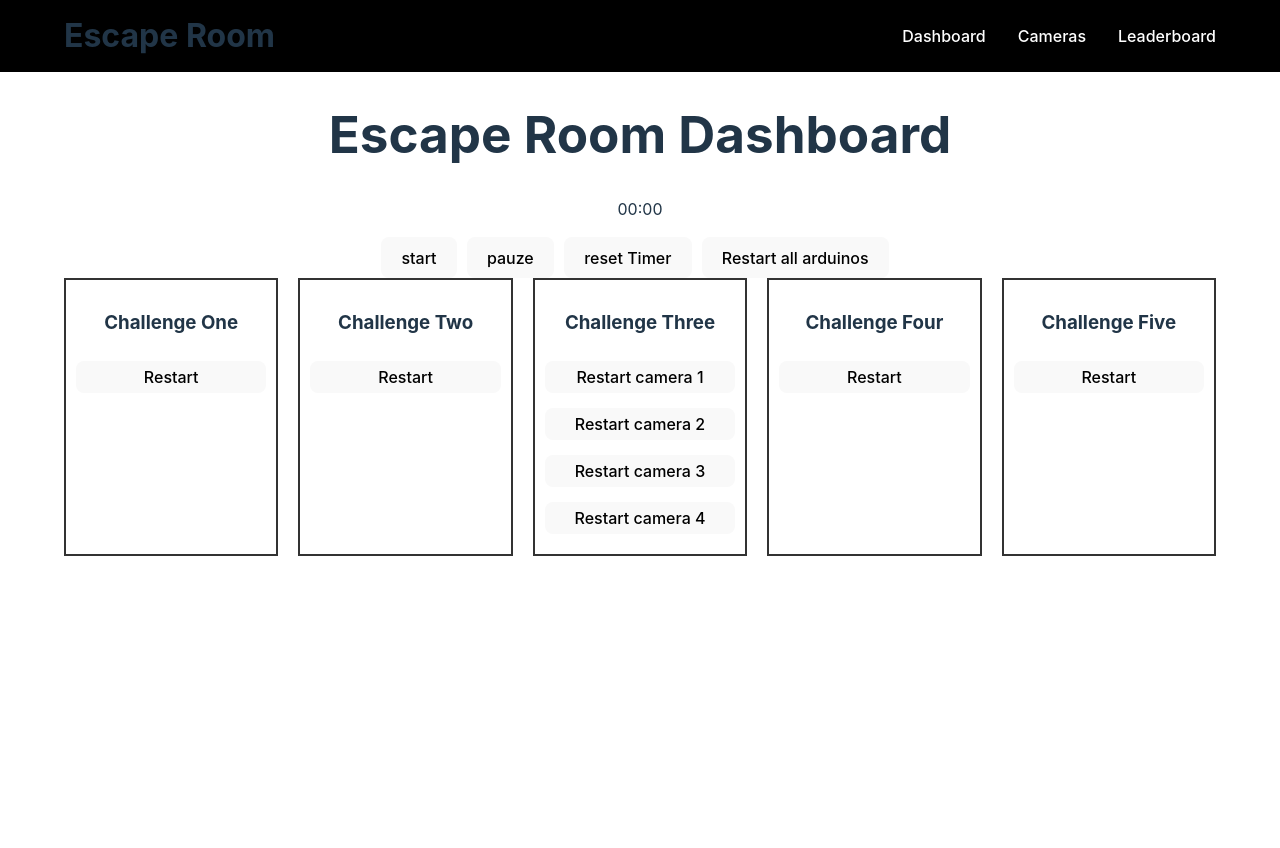
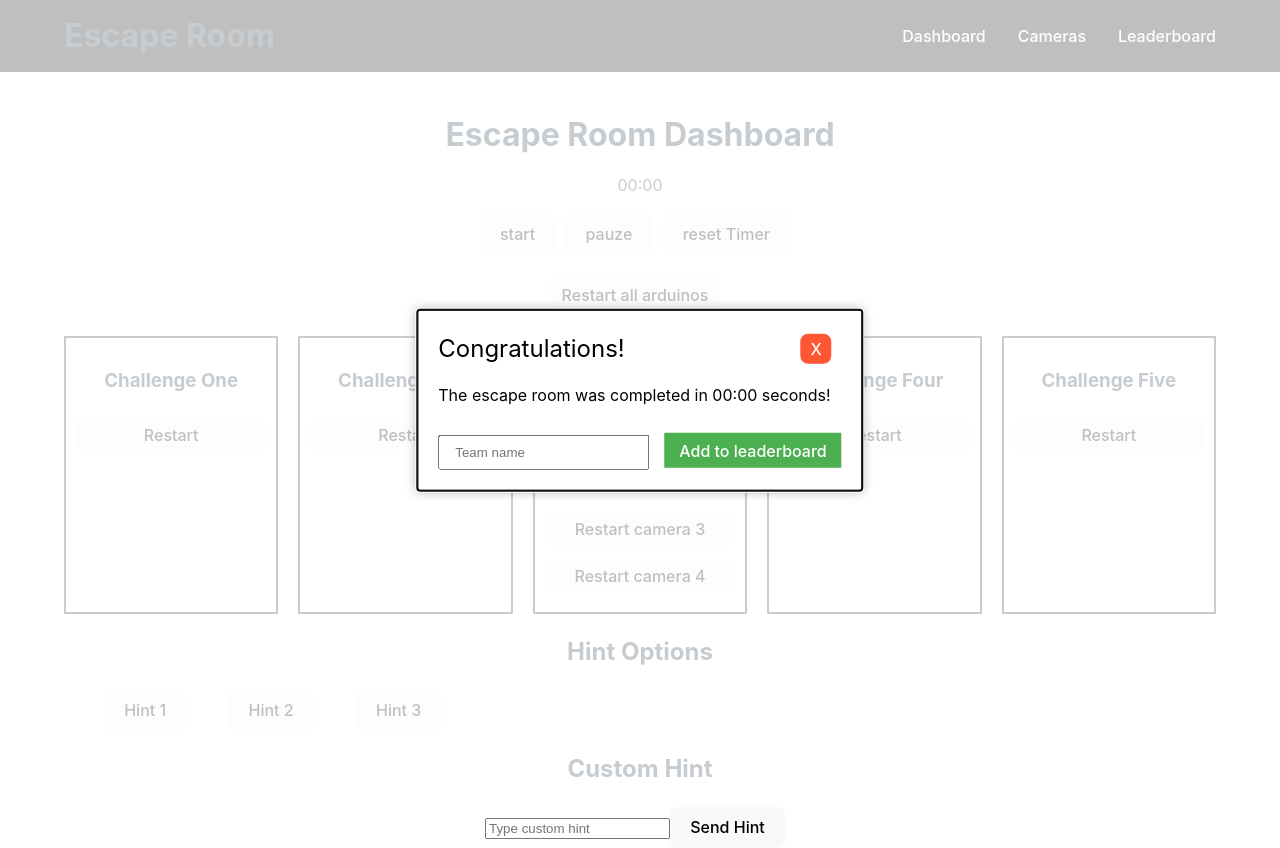
Before and after one commit to woutertack/wot-2, a React (Vite) app in the folder client/: page / in a window 1280 px wide. Before the commit the page ends 800 px from the top, so only its background shows below. Built offline with nearby package versions, Linux system fonts and the light colour scheme; no server answers.

Commit message:
Cleaning up files +css + leaderboard

```diff
--- a/client/src/Dashboard.css
+++ b/client/src/Dashboard.css
@@ -48,7 +48,7 @@
   cursor: pointer;
 }
 
-.modal {
+/* .modal {
   position: absolute;
   top: 50%;
   left: 50%;
@@ -74,15 +74,105 @@
 
  .completionTitle {
   margin-top: 0;
+  display: flex;
+
  }
 
- .title{
-  display: flex;
-  font-size: 15px;
+ .titleModal{
+
+  font-size: 18px;
+  font-weight: bold;
+  margin-top: 45px;
+  margin-bottom: 15px;
  }
 
- .close{
-  font-size: 15px;
-  margin: 5px;
-  padding: 0px 5px;
- }
+ .closeButton{
+  margin-left: auto;
+  cursor: pointer;
+  font-size: 18px;
+  justify-content: flex-end;
+  margin-top: 25px;
+  margin-bottom: 15px;
+ } */
+
+
+ /* Add these styles to your CSS file or style section */
+
+.modal {
+  position: fixed;
+  top: 50%;
+  left: 50%;
+  transform: translate(-50%, -50%);
+  background-color: #fff;
+  padding: 20px;
+  border: 2px solid #333;
+  box-shadow: 0 0 10px rgba(0, 0, 0, 0.3);
+  color: #000;
+}
+
+.completionTitle {
+  display: flex;
+  justify-content: space-between;
+  align-items: center;
+}
+
+.titleModal {
+  font-size: 1.5em;
+  margin: 0;
+}
+
+.closeButton {
+  background-color: #ff5733;
+  color: #fff;
+  border: none;
+  padding: 5px 10px;
+  cursor: pointer;
+}
+
+.closeButton:hover {
+  background-color: #ff3d00;
+}
+
+.teamNameInput {
+  margin-top: 10px;
+  padding: 8px 15px;
+}
+
+.submitButton {
+  display: inline-block;
+  margin-top: 10px;
+  margin-left: 15px;
+  padding: 5.5px 15px;
+  background-color: #4caf50;
+  color: #fff;
+  text-decoration: none;
+  cursor: pointer;
+}
+
+.submitButton:hover {
+  background-color: #45a049;
+}
+
+
+.timerContainer{
+  display: flex;
+  justify-content: center;
+  align-items: center;
+  margin-top: 5px;
+  margin-bottom: 20px;
+}
+
+.restartAll{
+
+  margin-bottom: 20px;
+  padding: 10px;
+  cursor: pointer;
+
+}
+
+.titleEscapeRoom{
+  font-size: 32px;
+  font-weight: bold;
+  margin-top: 45px;
+  margin-bottom: 5px;
+}
--- a/client/src/Dashboard.jsx
+++ b/client/src/Dashboard.jsx
@@ -1,9 +1,6 @@
 // Dashboard.jsx
 import React, { useState, useEffect, useCallback } from 'react';
 import './Dashboard.css';
-
-
-
 import { API_URL, STATE_URL } from './consts.js';
 
 import io from "socket.io-client";
@@ -16,17 +13,95 @@ import ButtonChallengeFour from './ButtonsChallenges/ChallengeFour/ButtonChallen
 import ButtonChallengeFive from './ButtonsChallenges/ChallengeFive/ButtonChallengeFive.jsx';
 import MainTimer from './MainTimer.jsx';
 
-
+const socket = io('http://localhost:7000/', { transports: ['websocket'], upgrade: false });
 
 
 const Dashboard = () => {
+  const [isModalOpen, setIsModalOpen] = useState(true);
+  const [totalCounter, setTotalCounter] = useState("00:00");
+  const [teamName, setTeamName] = useState('');
+  const [hint, setHint] = useState('');
+  const [hintInput, setHintInput] = useState('');
+  const [hintOptions, setHintOptions] = useState(["Hint 1", "Hint 2", "Hint 3"]);
+
+
+  // get timer from MainTimer
+   const handleTimerTick = (currentTime) => {
+    setTotalCounter(currentTime);
+  };
+
+
+  const handleAddEntry = () => {
+
+    fetch(`${API_URL}/leaderboard`, {
+      method: 'POST',
+      headers: {
+        'Content-Type': 'application/json',
+      },
+      body: JSON.stringify({
+        groupname: teamName,
+        time: totalCounter,
+      }),
+    })
+      .then(response => {
+        if (!response.ok) {
+          throw new Error('Netwerkfout - statuscode: ' + response.status);
+        }
+
+      })
+      .catch(error => console.error('Fout bij het toevoegen van een nieuwe entry', error));
+  };
+
+  const sendHint = (selectedHint) => {
+      const hintToSend = selectedHint || hintInput.trim();
+      if (hintToSend !== '') {
+          setHint(hintToSend);
+          socket.emit('display_hint', hintToSend);
+      }
+  };
+
+  const handleSocketEvents = (handleChallengeCompleted) => {
+
+    // socket event that checks if challenge 5 is completed
+    socket.on('challenge5/completed', () => {
+      // alert('Challenge 5 completed!');
+      handleChallengeCompleted(5); // stop timer of challenge 5
+      // setIsModalOpen(true);
+      setTimeout(() => {
+        setIsModalOpen(true);
+      }, 0);
+
+    });
+
+    // socket event that checks if the player asked for a hint
+    socket.on('playerAskForAHint', () => {
+      alert('Player asked for a hint!');
+    });
+  }
+
+  useEffect(() => {
+    Modal.setAppElement('#root');
+   }, []);
+
+  //  useEffect(() => {
+  //   handleSocketEvents(handleChallengeCompleted);
+  // }, [handleChallengeCompleted]);
+
+  const handleRestart = () => {
+    socket.emit("restartAllArduinos");
+    console.log("Restarting all arduinos");
+  };
+
 
 
 
   return (
   <div className="dashboard">
-    <h1>Escape Room Dashboard</h1>
-      <MainTimer/>
+    <h1 className='titleEscapeRoom'>Escape Room Dashboard</h1>
+    <div className="timerContainer">
+      <MainTimer onTimerTick={handleTimerTick}/>
+    </div>
+      <button className='restartAll' onClick={handleRestart}>Restart all arduinos</button>
      <div className="challenges-grid">
 
 
@@ -36,10 +111,53 @@ const Dashboard = () => {
       <ButtonChallengeFour/>
       <ButtonChallengeFive/>
 
+      <Modal
+      className="modal"
+      isOpen={isModalOpen}
+      onRequestClose={() => setIsModalOpen(false)}
+      contentLabel="Escape Room Completed Modal"
+      shouldCloseOnOverlayClick={false}
+      shouldCloseOnEsc={false}
+      >
+      <div className='completionTitle'>
+        <p className='titleModal'>Congratulations!</p>
+        <button className='closeButton' onClick={() => setIsModalOpen(false)}>X</button>
+      </div>
+
+      <p>The escape room was completed in {totalCounter} seconds!</p>
+
+      <input className='teamNameInput' type="text" value={teamName} placeholder="Team name"onChange={(e) => setTeamName(e.target.value)} />
+      <a className='submitButton' onClick={() => {
+
+        handleAddEntry();
+        setIsModalOpen(false);
+
+      }}>Add to leaderboard</a>
+      </Modal>
+       {/* {/* Use other ButtonChallenge components for other challenges */}
+     </div>
+     <div>
+        <h2>Hint Options</h2>
+        <ul>
+            {hintOptions.map((option, index) => (
+                <button key={index} onClick={() => sendHint(option)}>
+                    {option}
+                </button>
+            ))}
+        </ul>
     </div>
-
+    <div>
+        <h2>Custom Hint</h2>
+        <input
+            type="text"
+            value={hintInput}
+            onChange={(e) => setHintInput(e.target.value)}
+            placeholder="Type custom hint"
+        />
+        <button onClick={() => sendHint()}>Send Hint</button>
+    </div>
    </div>
- );
-};
+    );
+  };
 
 export default Dashboard;
--- a/client/src/MainTimer.jsx
+++ b/client/src/MainTimer.jsx
@@ -3,7 +3,7 @@ import React, { useEffect, useState } from 'react';
 import { API_URL } from './consts';
 import { socket } from './socket';
 
-const MainTimer = () => {
+const MainTimer = ({ onTimerTick }) => {
   const [currentTime, setCurrentTime]  = useState("00:00");
 
   function formatTime(seconds) {
@@ -16,6 +16,7 @@ const MainTimer = () => {
 
   socket.on('timerTick', (data) => {
     setCurrentTime(formatTime(data));
+    onTimerTick(formatTime(data));
   });
 
   const startTimer = () => {
@@ -41,7 +42,7 @@ const MainTimer = () => {
       <button onClick={startTimer}>start</button>
       <button onClick={pauzeTimer}>pauze</button>
       <button onClick={stopTimer}>reset Timer</button>
-      <button onClick={handleRestart}>Restart all arduinos</button>
+
     </div>
   );
 };
```
Also changed, not shown: 2 other files (tests, documents, lock files or other folders).
